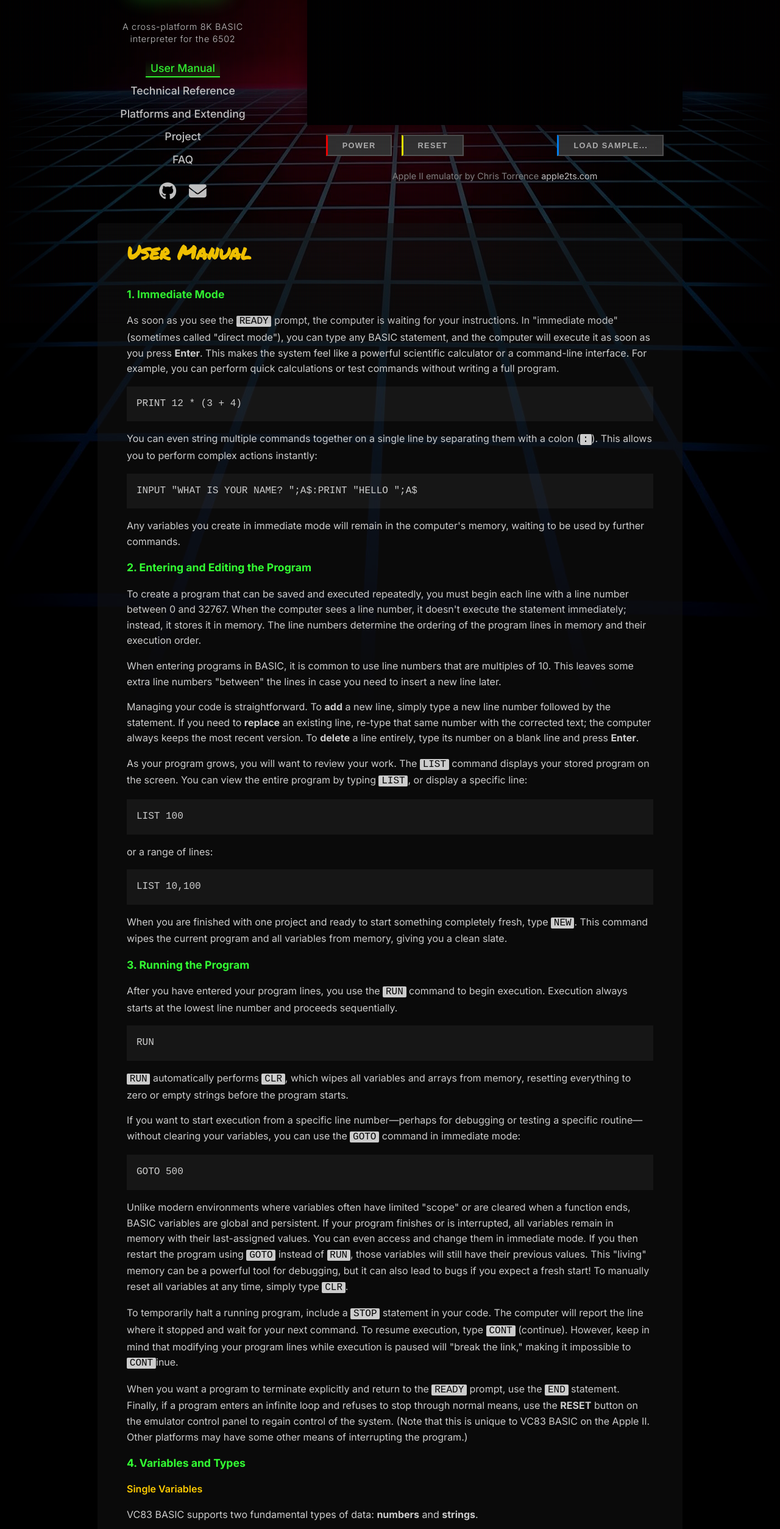
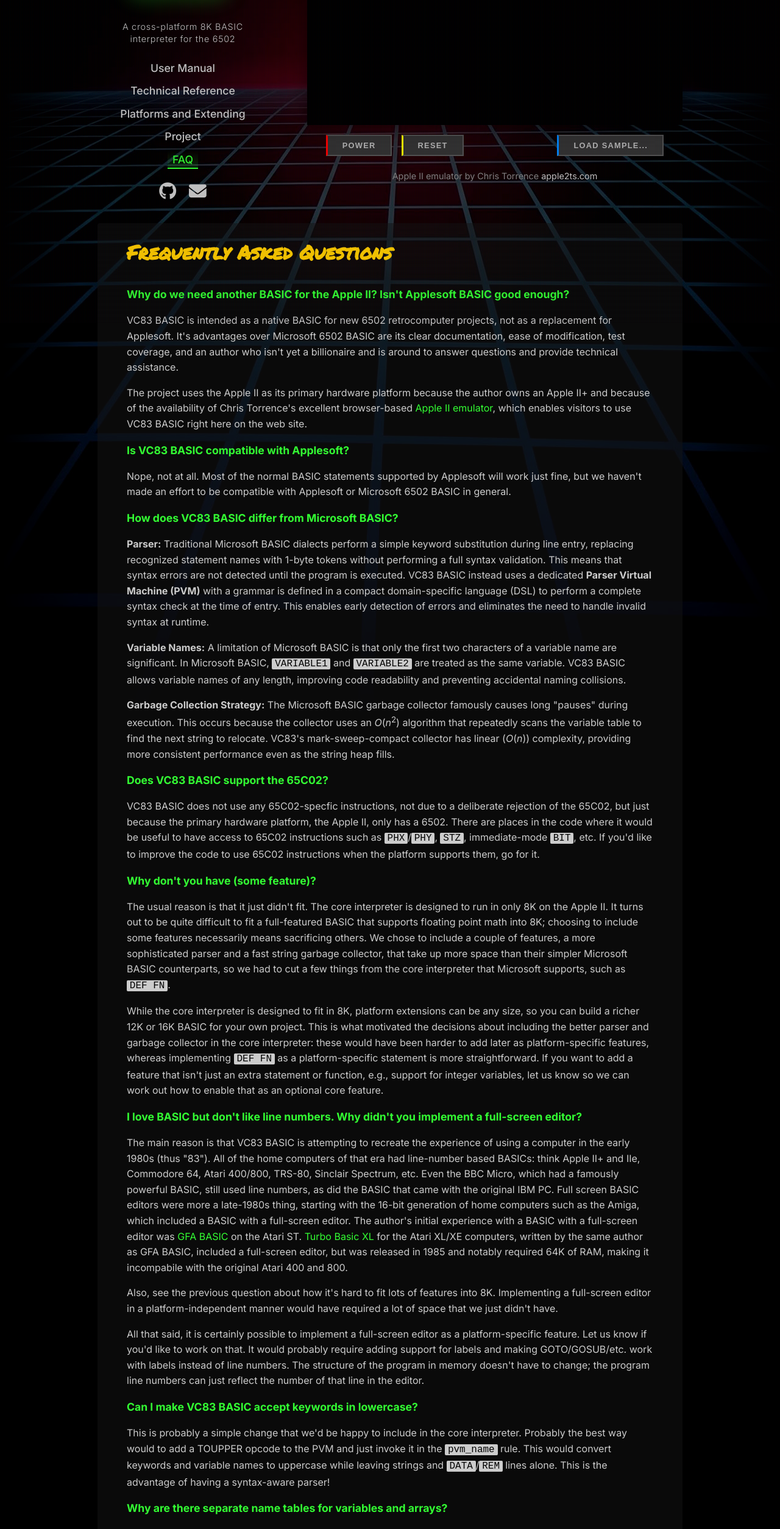
Before and after one commit to willisblackburn/vc83web, a React (Vite) app: page /faq in a window 1280 px wide. Shown: the part 270-2778 px from the top of the page at 61% size. Built offline with nearby package versions, Linux system fonts and the light colour scheme.

Commit message:
Page URLs, more FAQs

```diff
--- a/package.json
+++ b/package.json
@@ -16,7 +16,8 @@
   },
   "dependencies": {
     "react": "^19.2.4",
-    "react-dom": "^19.2.4"
+    "react-dom": "^19.2.4",
+    "react-router-dom": "^7.14.0"
   },
   "devDependencies": {
     "@eslint/js": "^9.39.4",
--- a/src/App.tsx
+++ b/src/App.tsx
@@ -1,4 +1,5 @@
 import React, { useState, useRef } from 'react';
+import { Routes, Route, Navigate } from 'react-router-dom';
 import './index.css';
 import Header from './components/Header';
 import Footer from './components/Footer';
@@ -10,8 +11,6 @@
 import type { SampleProgram } from './data/samples';
 
 const App: React.FC = () => {
-
-  const [activeTab, setActiveTab] = useState('manual');
   const [isSampleBrowserOpen, setIsSampleBrowserOpen] = useState(false);
   const emulatorRef = useRef<EmulatorHandle>(null);
 
@@ -19,7 +18,6 @@
     if (emulatorRef.current) {
       const fullText = `NEW\n${sample.code.trim()}\nRUN\n`;
       emulatorRef.current.pasteText(fullText);
-      // Removed scrolling as layout is more static now
     }
   };
 
@@ -30,12 +28,7 @@
 
       <aside className="sidebar">
         <Header />
-
-        <Navigation
-          activeTab={activeTab}
-          onTabChange={setActiveTab}
-        />
-
+        <Navigation />
       </aside>
 
       <main className="emulator-section">
@@ -73,7 +66,10 @@
       </main>
 
       <section className="main-content">
-        <ContentArea activeTab={activeTab} />
+        <Routes>
+          <Route path="/" element={<Navigate to="/manual" replace />} />
+          <Route path="/:pageId" element={<ContentArea />} />
+        </Routes>
       </section>
 
       <div className="app-footer">
--- a/src/components/ContentArea.tsx
+++ b/src/components/ContentArea.tsx
@@ -1,12 +1,10 @@
 import React from 'react';
+import { useParams } from 'react-router-dom';
 import { navigationPages } from './Navigation';
 
-interface ContentAreaProps {
-  activeTab: string;
-}
-
-const ContentArea: React.FC<ContentAreaProps> = ({ activeTab }) => {
-  const page = navigationPages.find((p) => p.id === activeTab);
+const ContentArea: React.FC = () => {
+  const { pageId } = useParams<{ pageId: string }>();
+  const page = navigationPages.find((p) => p.id === pageId);
 
   if (!page) return null;
 
--- a/src/components/Navigation.tsx
+++ b/src/components/Navigation.tsx
@@ -1,4 +1,5 @@
 import React from 'react';
+import { NavLink } from 'react-router-dom';
 import Manual from '../pages/Manual';
 import Technical from '../pages/Technical';
 import Platforms from '../pages/Platforms';
@@ -7,6 +8,7 @@
 
 export interface PageInfo {
   id: string;
+  path: string;
   label: string;
   title: string;
   component: React.ReactNode;
@@ -15,52 +17,52 @@
 export const navigationPages: PageInfo[] = [
   {
     id: 'manual',
+    path: '/manual',
     label: 'User Manual',
     title: "User Manual",
     component: <Manual />
   },
   {
     id: 'technical',
+    path: '/technical',
     label: 'Technical Reference',
     title: "Technical Reference",
     component: <Technical />
   },
   {
     id: 'platforms',
+    path: '/platforms',
     label: 'Platforms and Extending',
     title: "Platforms and Extending",
     component: <Platforms />
   },
   {
     id: 'project',
+    path: '/project',
     label: 'Project',
     title: "Project",
     component: <Project />
   },
   {
     id: 'faq',
+    path: '/faq',
     label: 'FAQ',
     title: "Frequently Asked Questions",
     component: <FAQ />
   },
 ];
 
-interface NavigationProps {
-  activeTab: string;
-  onTabChange: (tab: string) => void;
-}
-
-const Navigation: React.FC<NavigationProps> = ({ activeTab, onTabChange }) => {
+const Navigation: React.FC = () => {
   return (
     <nav className="retro-nav">
       {navigationPages.map((page) => (
-        <button
+        <NavLink
           key={page.id}
-          className={`nav-button ${activeTab === page.id ? 'active' : ''}`}
-          onClick={() => onTabChange(page.id)}
+          to={page.path}
+          className={({ isActive }) => `nav-button ${isActive ? 'active' : ''}`}
         >
           {page.label}
-        </button>
+        </NavLink>
       ))}
       <div className="nav-social-links">
         <a
@@ -84,5 +86,4 @@
   );
 };
 
-
 export default Navigation;
--- a/src/index.css
+++ b/src/index.css
@@ -54,6 +54,10 @@
   color: var(--retro-gray);
   overflow-x: hidden;
   min-height: 100vh;
+}
+
+a {
+  text-decoration: none;
 }
 
 h1 {
@@ -358,7 +362,6 @@
 
 .page-content a {
   color: var(--retro-green);
-  text-decoration: none;
 }
 
 .page-content .note {
--- a/src/main.tsx
+++ b/src/main.tsx
@@ -1,5 +1,6 @@
 import { StrictMode } from 'react'
 import { createRoot } from 'react-dom/client'
+import { BrowserRouter } from 'react-router-dom'
 import './index.css'
 import App from './App.tsx'
 
@@ -7,6 +8,8 @@
 const root = createRoot(rootElement!);
 root.render(
   <StrictMode>
-    <App />
+    <BrowserRouter>
+      <App />
+    </BrowserRouter>
   </StrictMode>,
 );
--- a/src/pages/FAQ.tsx
+++ b/src/pages/FAQ.tsx
@@ -142,7 +142,22 @@
         This is probably a simple change that we'd be happy to include in the core interpreter. Probably the
         best way would to add a TOUPPER opcode to the PVM and just invoke it in the <code>pvm_name</code> rule.
         This would convert keywords and variable names to uppercase while leaving strings
-        and <code>DATA</code>/<code>REM</code> lines alone.
+        and <code>DATA</code>/<code>REM</code> lines alone. This is the advantage of having a syntax-aware
+        parser!
+      </p>
+    )
+  },
+  {
+    question: "Why are there separate name tables for variables and arrays?",
+    answer: (
+      <p>
+        If we combined variables and arrays into a single namespace, we'd have to include some way to distinguish
+        between them. This would probably have to be part of the name, because it's legal in BASIC to have a regular
+        variable and an array with the same name, so maybe all arrays could include a <code>(</code> at the end, i.e., the
+        stored name for an array <code>A</code> would be <code>A(</code>. But now the parsing and <code>LIST</code>ing
+        of array names and function names is totally different, because we don't want to include <code>(</code> in
+        the function names; it would just be a waste of space. We'd rather treat array names and function names
+        the same, and also avoid using an extra byte for every array name, so we have a separate name table for arrays.
       </p>
     )
   }
```
Also changed, not shown: 1 other file (tests, documents, lock files or other folders).
